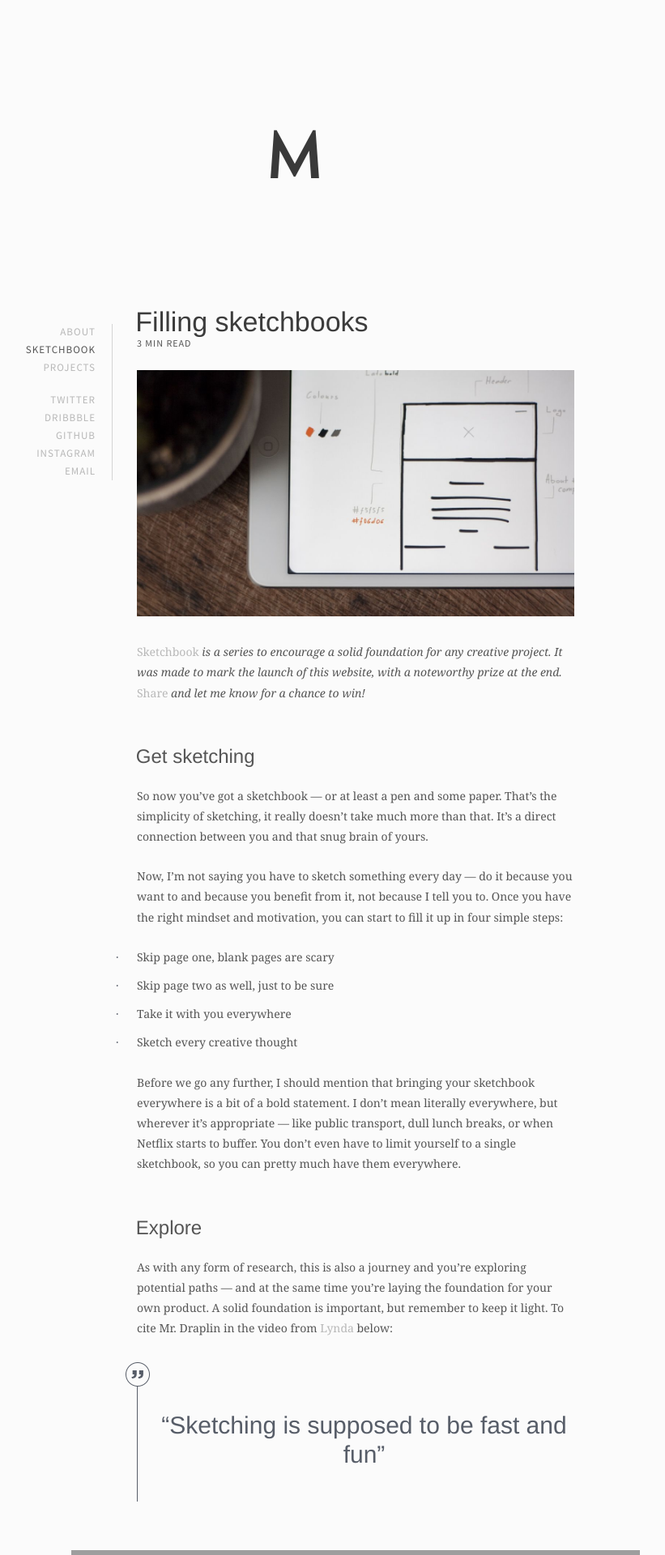
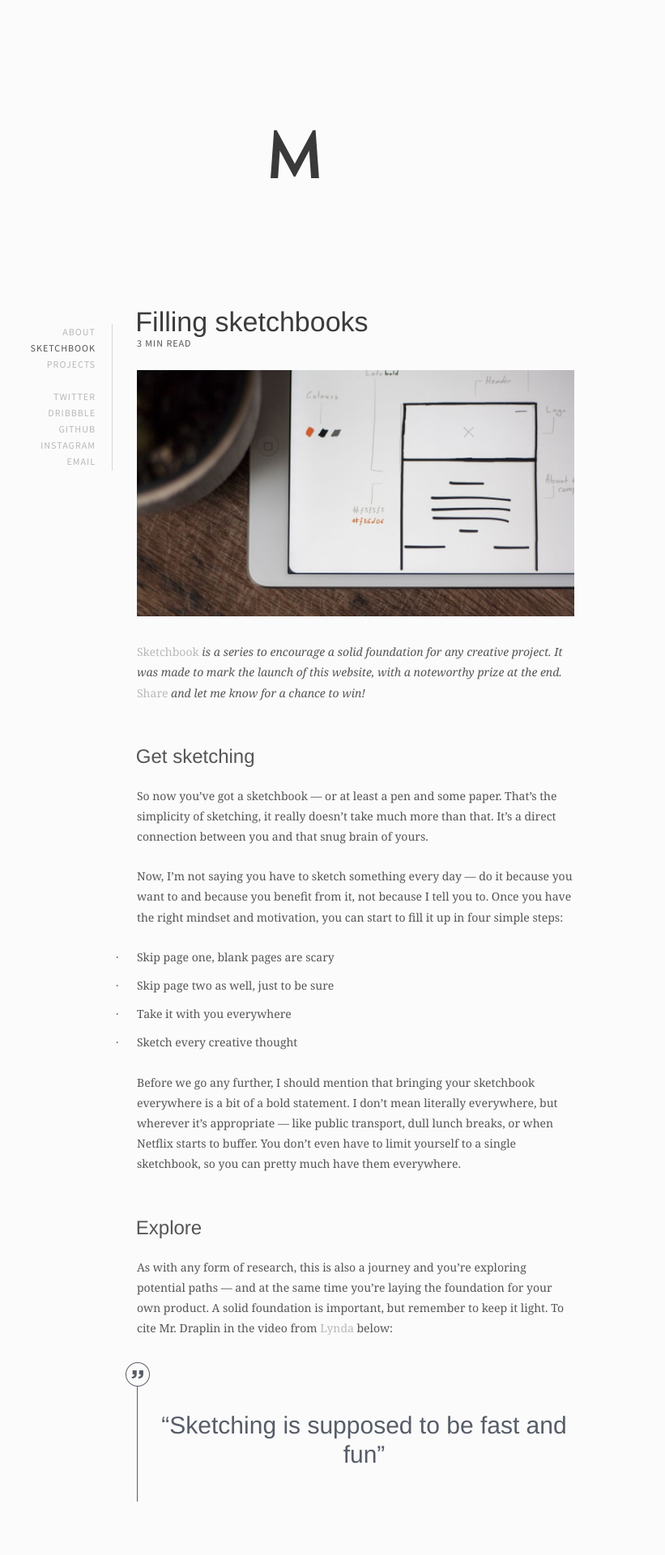
Before and after one commit to partcoffee/partcoffee.github.io, a Jekyll site: the page built from sketchbook-2.md, in a window 1280 px wide. Shown: the top 1920 px of the page at 81% size, without its empty margins (276-1097 px from the left). Built offline with Jekyll 4.4.1, drawn with Linux system fonts in a browser that asks for light colours; grey boxes are pictures that could not be loaded.

Commit message:
Temp. removed highlight colours. Changed navigation font size.

```diff
--- a/css/main.scss
+++ b/css/main.scss
@@ -48,7 +48,7 @@
     #General
 \*------------------------------------*/
 
-::-moz-selection {
+/* ::-moz-selection {
 	background: $blue;
 	color: $main-color;
 }
@@ -56,7 +56,7 @@
 ::selection {
 	background: $blue;
 	color: $main-color;
-}
+} */
 
 html, body {
 	font-size: 100%;
@@ -223,7 +223,7 @@
 	}
 
 	a {
-		font: 400 13px/1.6 $primary;
+		font: 400 12px/1.6 $primary;
 		letter-spacing: 1px;
 		text-transform: uppercase;
 	}
```
